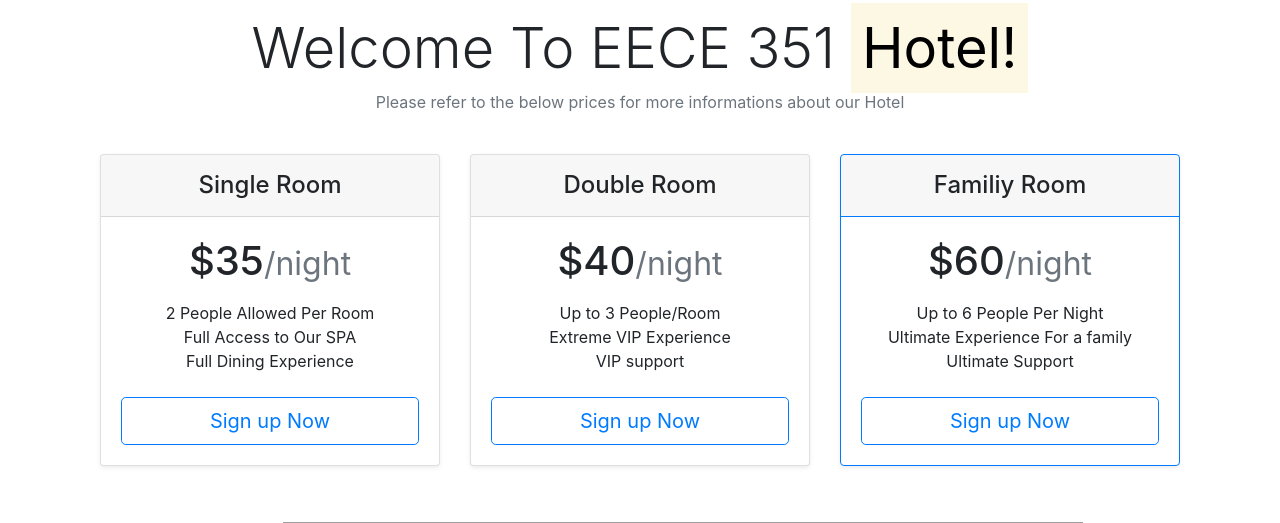
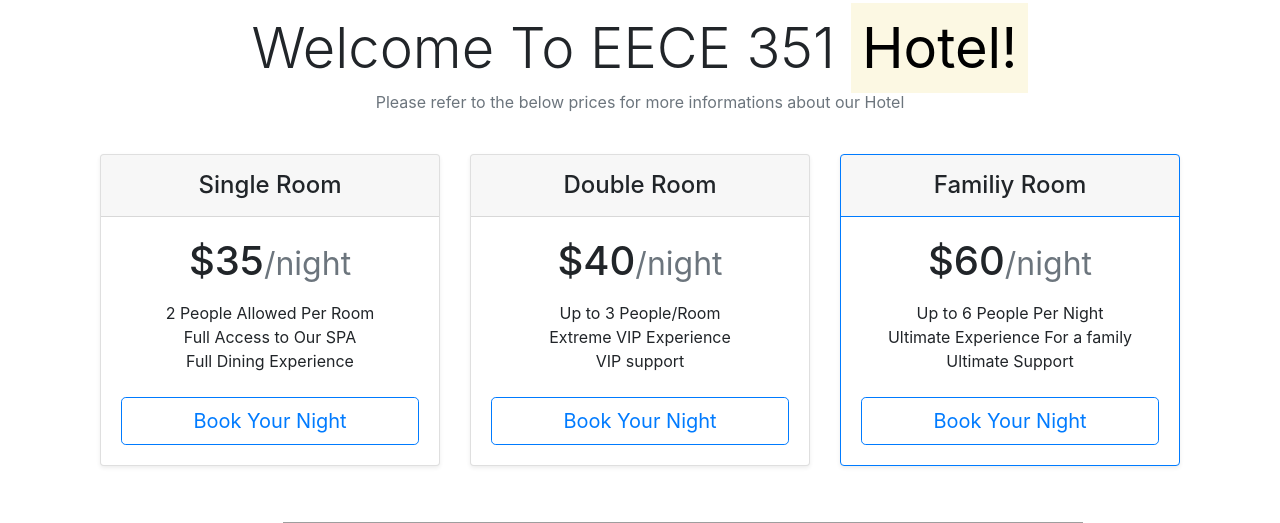
Before and after one commit to Charbelghanime/EECE-351, a Flask app: page / in a window 1280 px wide. Shown: the part 73-596 px from the top of the page. Run offline with Flask 2, Linux system fonts and the light colour scheme; the visitor is signed in with stand-in values (Sample User, id 1); some libraries are stand-ins or nearby versions; grey boxes are pictures that could not be loaded.

Commit message:
Update home.html

```diff
--- a/EECE351P/website/templates/home.html
+++ b/EECE351P/website/templates/home.html
@@ -7,7 +7,6 @@
       <p class="fs-5 text-muted">Please refer to the below prices for more informations about our Hotel</p>
     </div>
   </header>
-
   <main>
     <div class="row row-cols-1 row-cols-md-3 mb-3 text-center">
       <div class="col">
@@ -22,7 +21,11 @@
               <li>Full Access to Our SPA</li>
               <li>Full Dining Experience</li>
             </ul>
-            <button type="submit" class="w-100 btn btn-lg btn-outline-primary">Sign up Now</button>
+            {% if user.is_authenticated %}
+              <button type="submit" class="w-100 btn btn-lg btn-outline-primary">Book Your Night</button>
+            {%else%}
+            <button type="submit" class="w-100 btn btn-lg btn-outline-primary">Sign Up Now</button>
+            {%endif%}
           </div>
         </div>
       </div>
@@ -38,7 +41,11 @@
               <li> Extreme VIP Experience</li>
               <li>VIP support</li>
             </ul>
-            <button type="submit" class="w-100 btn btn-lg btn-outline-primary">Sign up Now</button>
+            {% if user.is_authenticated %}
+              <button type="submit" class="w-100 btn btn-lg btn-outline-primary">Book Your Night</button>
+            {%else%}
+            <button type="submit" class="w-100 btn btn-lg btn-outline-primary">Sign Up Now</button>
+            {%endif%}
           </div>
         </div>
       </div>
@@ -54,7 +61,11 @@
               <li>Ultimate Experience For a family</li>
               <li>Ultimate Support</li>
             </ul>
-            <button type="submit" class="w-100 btn btn-lg btn-outline-primary">Sign up Now</button>
+            {% if user.is_authenticated %}
+              <button type="submit" class="w-100 btn btn-lg btn-outline-primary">Book Your Night</button>
+            {%else%}
+            <button type="submit" class="w-100 btn btn-lg btn-outline-primary">Sign Up Now</button>
+            {%endif%}
           </div>
         </div>
       </div>
```
